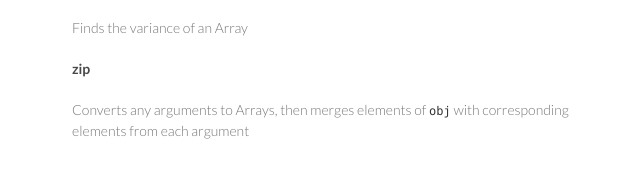
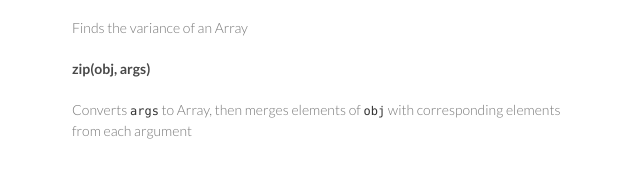
Before and after one commit to avoidwork/retsu, a plain HTML site: page index.html in a window 1280 px wide. Shown: the part 4781-4958 px from the top of the page, without its empty margins (498-1138 px from the left). Drawn offline with Linux system fonts and the light colour scheme.

```diff
--- a/index.html
+++ b/index.html
@@ -314,9 +314,9 @@
 <p>Finds the variance of an Array</p>
 
 <h4>
-<a id="zip" class="anchor" href="#zip" aria-hidden="true"><span class="octicon octicon-link"></span></a>zip</h4>
+<a id="zipobj-args" class="anchor" href="#zipobj-args" aria-hidden="true"><span class="octicon octicon-link"></span></a>zip(obj, args)</h4>
 
-<p>Converts any arguments to Arrays, then merges elements of <code>obj</code> with corresponding elements from each argument</p>
+<p>Converts <code>args</code> to Array, then merges elements of <code>obj</code> with corresponding elements from each argument</p>
       </section>
       <footer>
         <p>This project is maintained by <a href="https://github.com/avoidwork">avoidwork</a></p>
```
Also changed, not shown: params.json (+1 -1 lines).
